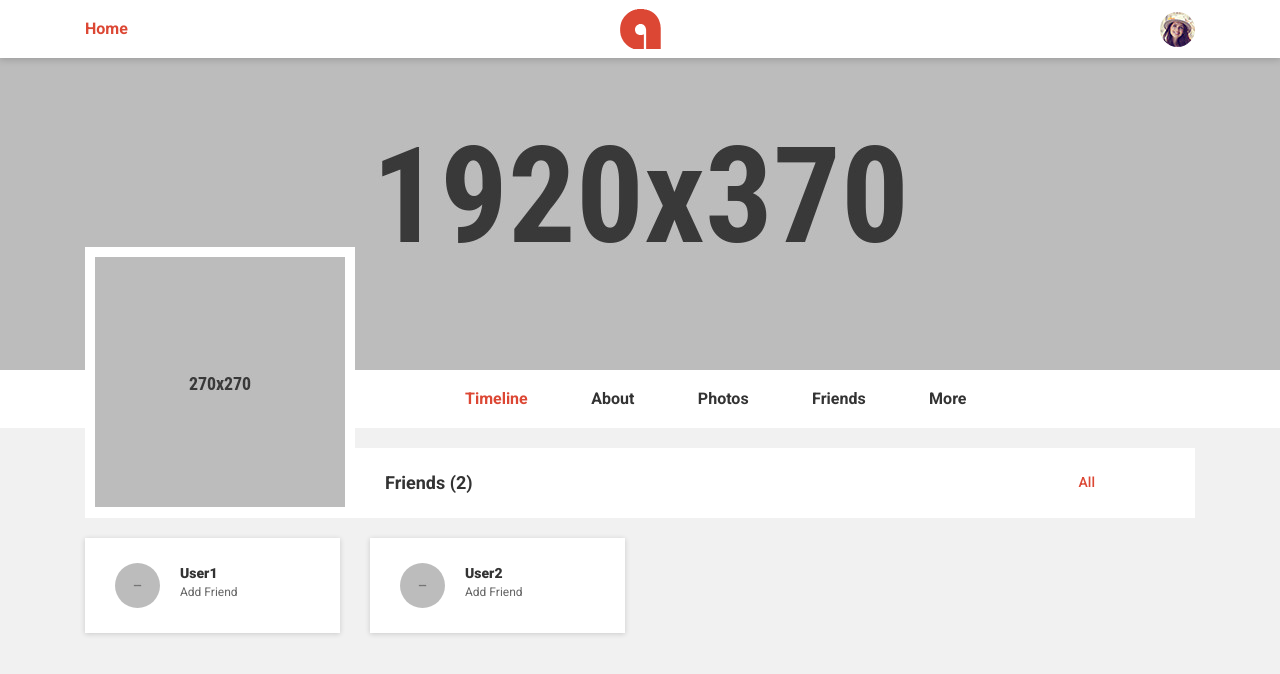
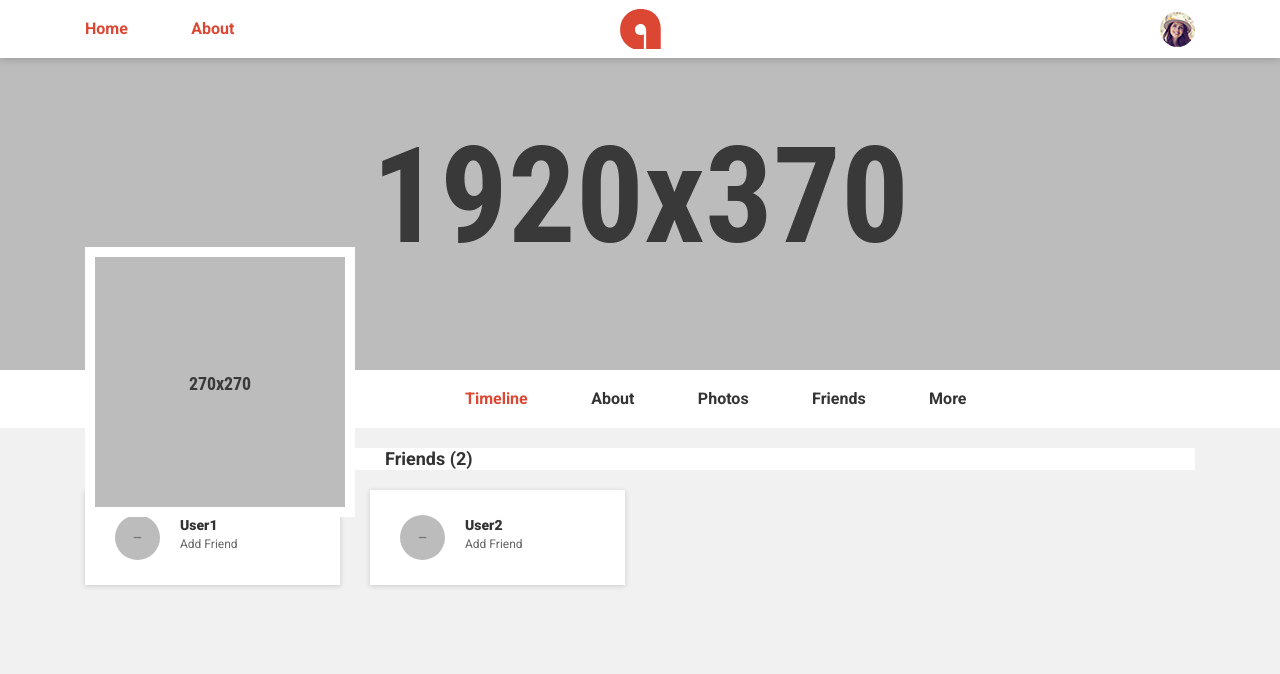
Before and after one commit to anandhu-eng/webdez, a Flask app: page /friends in a window 1280 px wide. Shown: the top 674 px of the page. Run offline with Flask 2, Linux system fonts and the light colour scheme; a user stored in the database is signed in; some libraries are stand-ins or nearby versions; some web fonts are replaced.

Commit message:
Update friends.html

```diff
--- a/website/templates/friends.html
+++ b/website/templates/friends.html
@@ -49,6 +49,7 @@
                             <nav>
                                 <ul>
                                     <li class="active"><a href="/home">home</a></li>
+				    <li class="active"><a href="/about">About</a></li>
 
                                 </ul>
                             </nav>
@@ -343,7 +344,6 @@
                                     <h4 class="page-title">friends (2)</h4>
                                 </div>
                                 <div class="filter-menu">
-                                    <button class="active" data-filter="*">all</button>
                                     <!--<button data-filter=".recently">recently</button>
                                     <button data-filter=".relative">relative</button>
                                     <button data-filter=".collage">collage</button>
```
